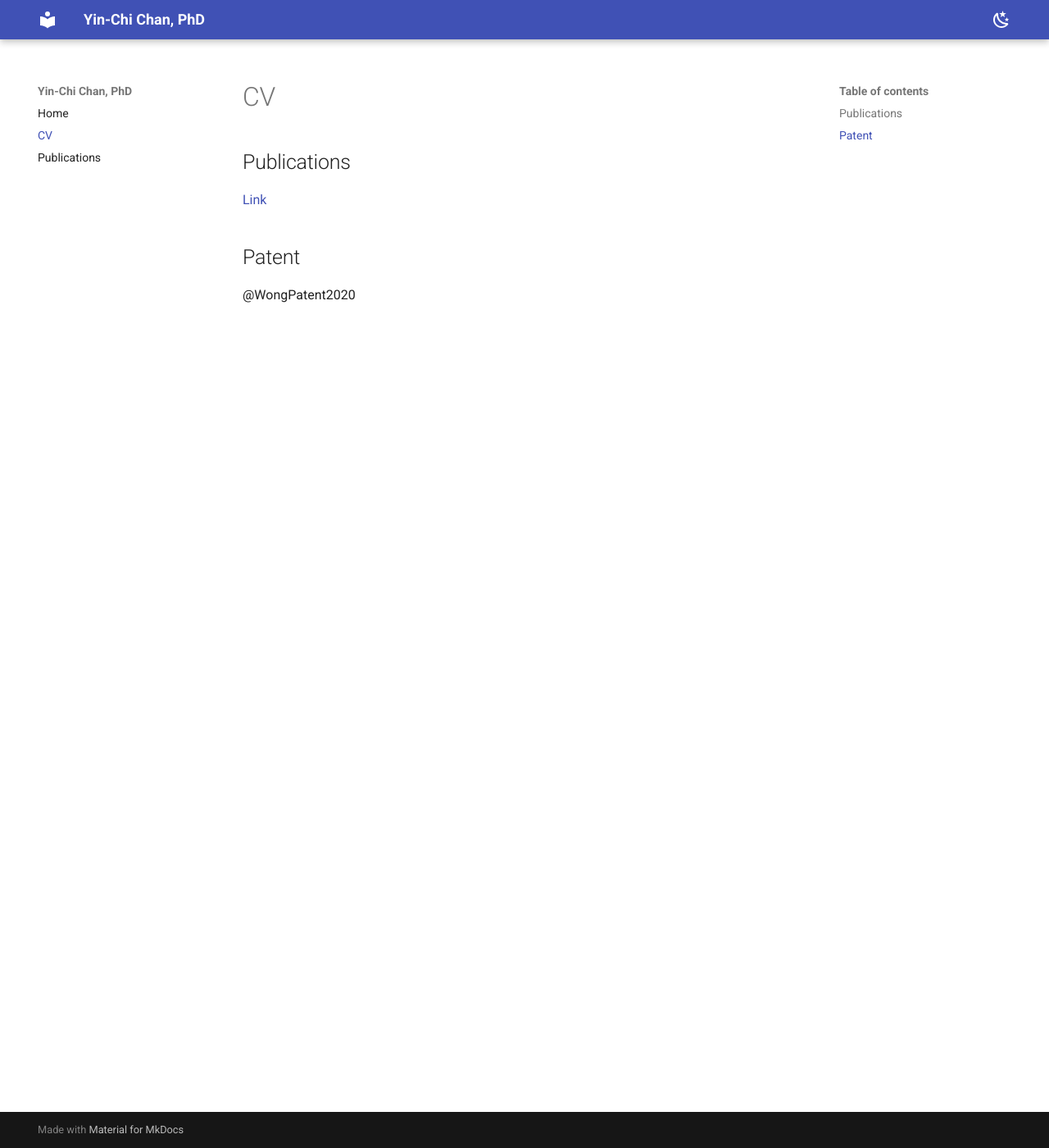
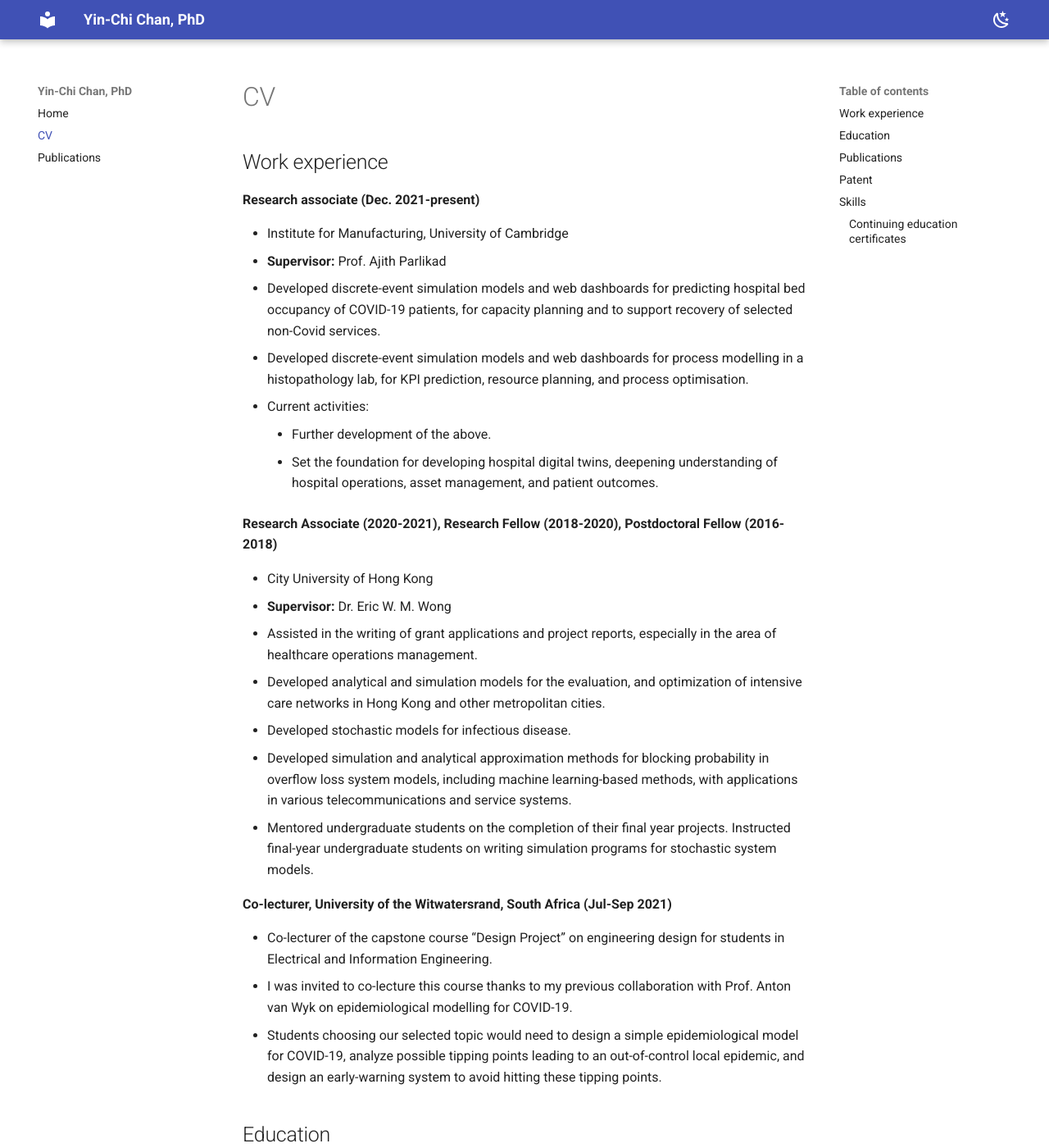
Before and after one commit to yinchi/yinchi.github.io, an MkDocs documentation site: the page built from docs/cv.md, in a window 1280 px wide and 1400 px high. Shown: the whole window at 82% size. Built offline with MkDocs 1.6.1 and Material for MkDocs 9.7.7, drawn with Linux system fonts in a browser that asks for light colours; some of the changed text lies outside the part shown.

Commit message:
Update cv.md

```diff
--- a/docs/cv.md
+++ b/docs/cv.md
@@ -1,4 +1,41 @@
 # CV
+
+## Work experience
+
+**Research associate (Dec. 2021-present)**
+
+- Institute for Manufacturing, University of Cambridge
+- **Supervisor:** Prof. Ajith Parlikad
+- Developed discrete-event simulation models and web dashboards for predicting hospital bed occupancy of COVID-19 patients, for capacity planning and to support recovery of selected non-Covid services.
+- Developed discrete-event simulation models and web dashboards for process modelling in a histopathology lab, for KPI prediction, resource planning, and process optimisation.
+- Current activities:
+    - Further development of the above.
+    - Set the foundation for developing hospital digital twins, deepening understanding of hospital operations, asset management, and patient outcomes.
+
+**Research Associate (2020-2021), Research Fellow (2018-2020), Postdoctoral Fellow (2016-2018)**
+
+- City University of Hong Kong
+- **Supervisor:** Dr. Eric W. M. Wong
+- Assisted in the writing of grant applications and project reports, especially in the area of healthcare operations management.
+- Developed analytical and simulation models for the evaluation, and optimization of intensive care networks in Hong Kong and other metropolitan cities.
+- Developed stochastic models for infectious disease.
+- Developed simulation and analytical approximation methods for blocking probability in overflow loss system models, including machine learning-based methods, with applications in various telecommunications and service systems.
+- Mentored undergraduate students on the completion of their final year projects.
+Instructed final-year undergraduate students on writing simulation programs for stochastic system models.
+
+**Co-lecturer, University of the Witwatersrand, South Africa (Jul-Sep 2021)**
+
+- Co-lecturer of the capstone course “Design Project” on engineering design for students in Electrical and Information Engineering.
+- I was invited to co-lecture this course thanks to my previous collaboration with Prof. Anton van Wyk on epidemiological modelling for COVID-19.
+- Students choosing our selected topic would need to design a simple epidemiological model for COVID-19, analyze possible tipping points leading to an out-of-control local epidemic, and design an early-warning system to avoid hitting these tipping points.
+
+## Education
+- **Ph.D**, City University of Hong Kong, 2017
+    - **Thesis Title:** Surrogate-based Approximation of Blocking Probability in Non-hierarchical Overflow Loss Systems
+    - **Supervisor:** Dr. Eric W. M. Wong
+    - **Co-supervisor:** Prof. Moshe Zukerman
+- **M.Sc.** in Multimedia Information Technology, City University of Hong Kong, 2011
+- **B.Math.**, University of Waterloo, 2010
 
 ## Publications
 
@@ -7,3 +44,27 @@
 ## Patent
 
 @WongPatent2020
+
+## Skills
+
+- Extensive experience with discrete-event simulation in Python (using the [salabim](https://www.salabim.org/){:target=_blank} and [Simpy](https://simpy.readthedocs.io/en/latest/){:target=_blank} libraries) and [Arena](https://www.rockwellautomation.com/en-gb/products/software/arena-simulation.html){:target=_blank}.
+- Web dashboard development in Python using [Dash](https://dash.plotly.com/){:target=_blank}
+- Experience with Docker/Docker Compose
+- Document preparation with $\LaTeX$, R [bookdown](https://bookdown.org/){:target=_blank}, and [Quarto](https://quarto.org/){:target=_blank}
+- Some experience in R, Julia, Java, C++, MATLAB, and SQL
+
+### Continuing education certificates
+
+**Data Science (HarvardX)**
+
+- Course provider: edX
+- Earned: Oct 2022
+- Nine courses on data science using the R tidyverse packages, including plotting, inference and modelling, data wrangling, and string processing.
+- [Program record](https://credentials.edx.org/records/programs/shared/dceaa9b46cfb41ac82204d9c8abeaa0d){:target=_blank}
+
+**Epidemics – Origins, Spread, Control and Communication (HKUx)**
+
+- Course provider: edX
+- Earned: July 2022
+- Four courses on the origins, spread and control of infectious disease epidemics and eﬀective communication about infectious diseases
+- [Program record](https://credentials.edx.org/records/programs/shared/844bacdaae2f4a51a0b1f835c3b650b9){:target=_blank}
```
